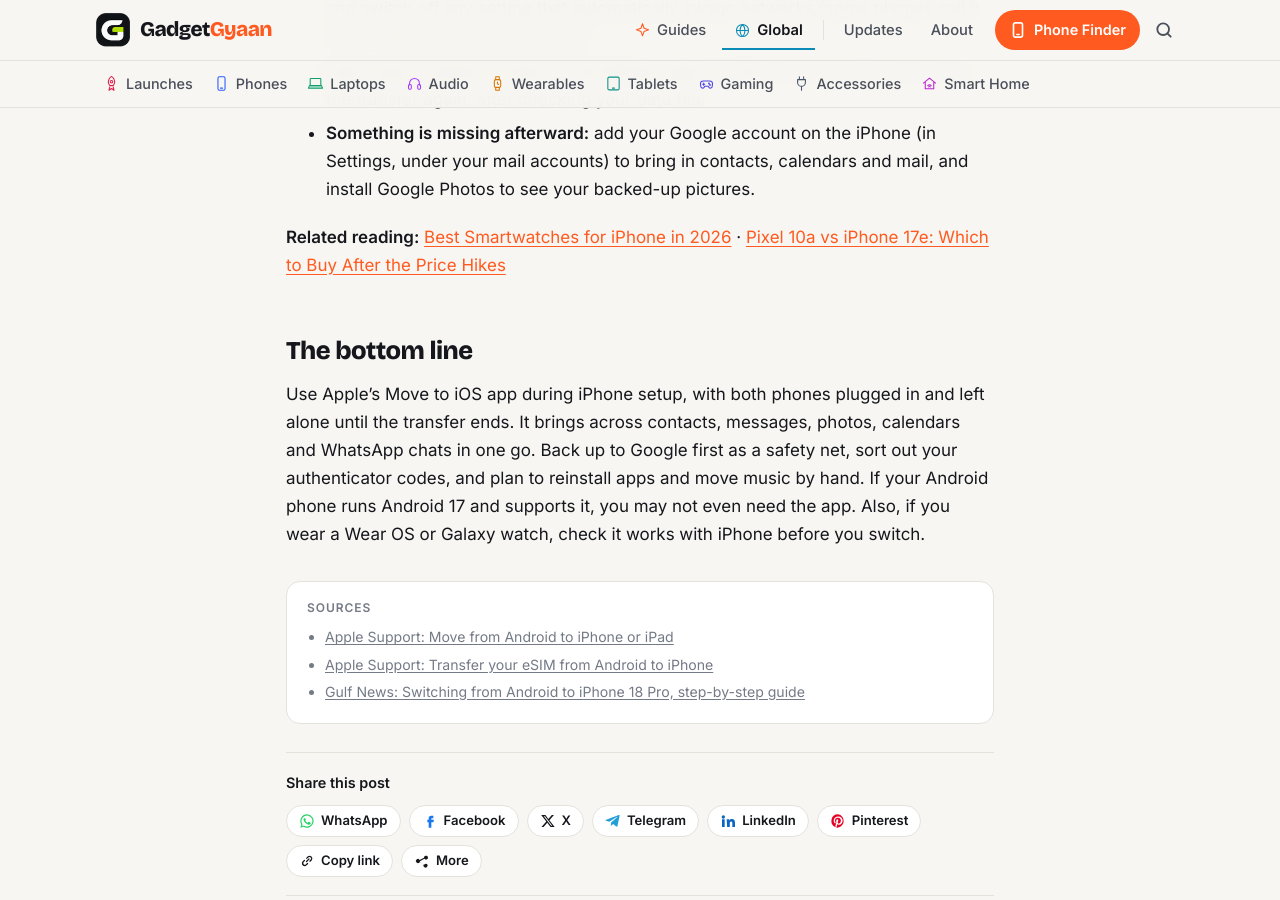
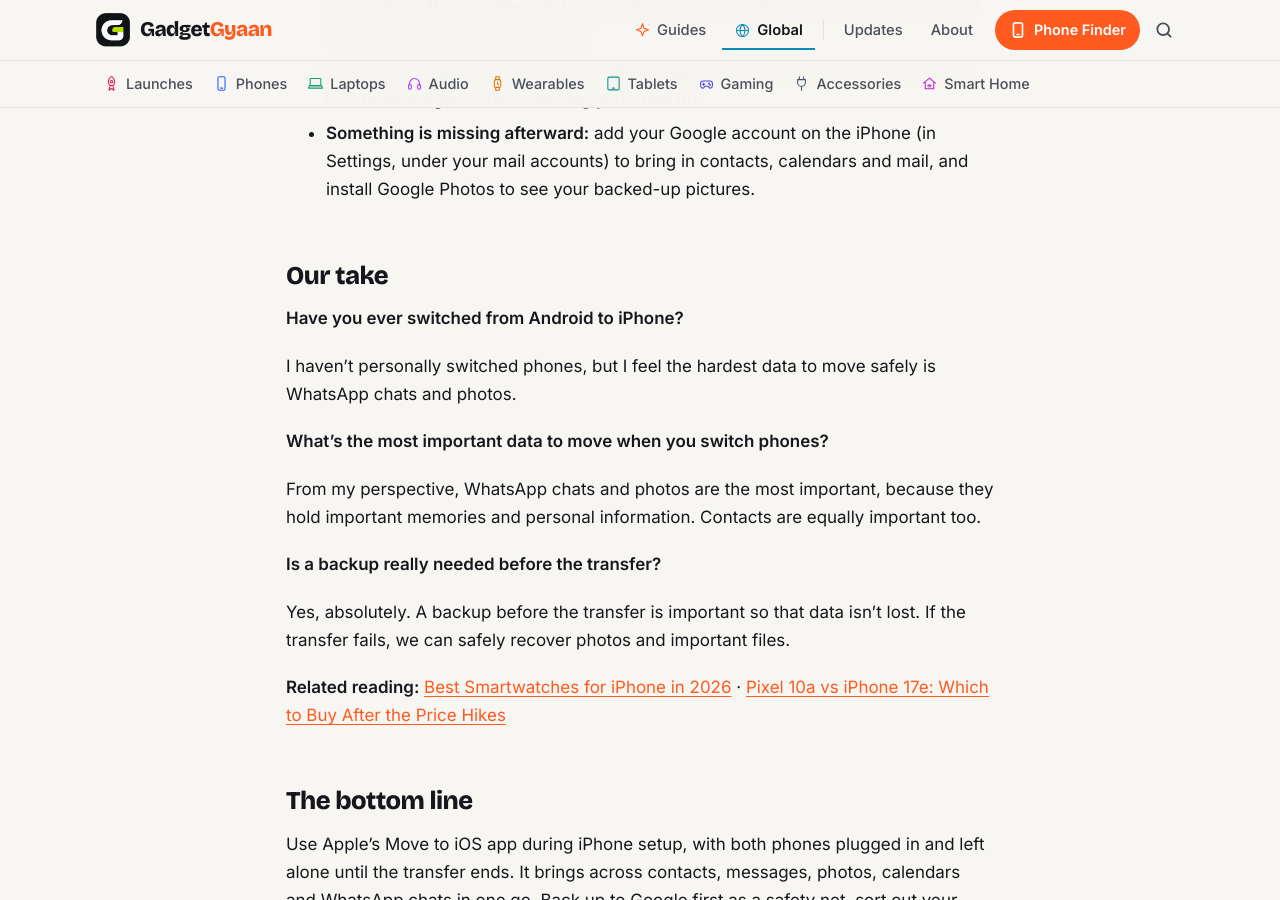
Before and after one commit to kiteksood167/kiteksood167.github.io, a Jekyll site: the page built from _posts/2026-11-02-how-to-transfer-data-from-android-to-iphone.md, in a window 1280 px wide and 900 px high, scrolled down 5326 px. Built offline with Jekyll 4.4.1, drawn with Linux system fonts in a browser that asks for light colours; comment, search, counter and statistics services are not loaded; some of the changed text lies outside the part shown.

Commit message:
Add owner's take to Android to iPhone transfer guide
Co-Authored-By: Claude Opus 5.5 <noreply@anthropic.com>
Claude-Session: https://claude.ai/code/session_01WQRPmSxMwztgHXfstCGpBN

```diff
--- a/_posts/2026-11-02-how-to-transfer-data-from-android-to-iphone.md
+++ b/_posts/2026-11-02-how-to-transfer-data-from-android-to-iphone.md
@@ -96,6 +96,20 @@ You can activate your SIM or eSIM during the transfer. If you're moving an eSIM
 - **Only some content arrived, or the iPhone says it's full:** erase the iPhone and run the transfer again, after checking your data fits.
 - **Something is missing afterward:** add your Google account on the iPhone (in Settings, under your mail accounts) to bring in contacts, calendars and mail, and install Google Photos to see your backed-up pictures.
 
+## Our take
+
+**Have you ever switched from Android to iPhone?**
+
+I haven't personally switched phones, but I feel the hardest data to move safely is WhatsApp chats and photos.
+
+**What's the most important data to move when you switch phones?**
+
+From my perspective, WhatsApp chats and photos are the most important, because they hold important memories and personal information. Contacts are equally important too.
+
+**Is a backup really needed before the transfer?**
+
+Yes, absolutely. A backup before the transfer is important so that data isn't lost. If the transfer fails, we can safely recover photos and important files.
+
 **Related reading:** [Best Smartwatches for iPhone in 2026](/best-smartwatches-for-iphone/) · [Pixel 10a vs iPhone 17e: Which to Buy After the Price Hikes](/pixel-10a-vs-iphone-17e/)
 
 ## The bottom line
```
